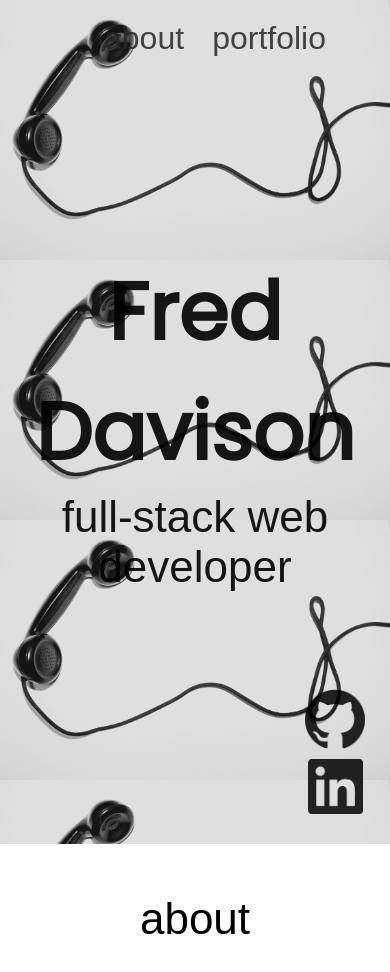
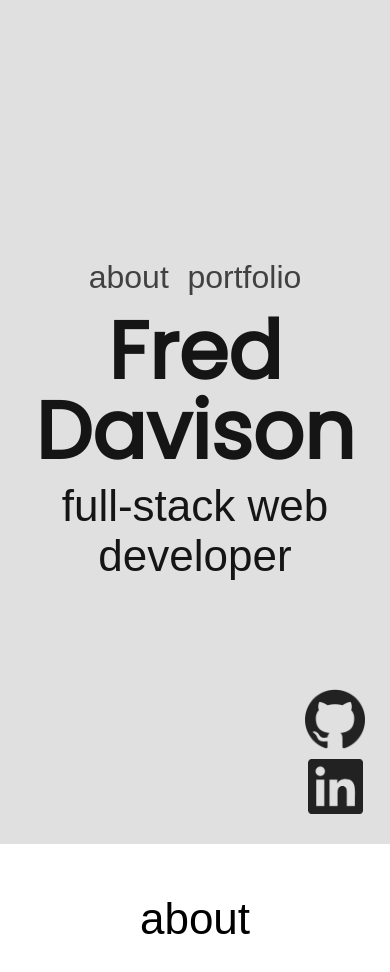
Before and after one commit to fdavison1/portfolio-mockup, a React (Create React App) app: page / in a window 390 px wide. Shown: the top 972 px of the page. Built offline with nearby package versions, Linux system fonts and the light colour scheme.

Commit message:
responsive

```diff
--- a/src/App.css
+++ b/src/App.css
@@ -21,7 +21,7 @@ margin: 0;
 }
 
 nav {
-  position: fixed;
+  position: absolute;
   right: 50px;
   top: 20px;
   display: flex;
@@ -80,3 +80,20 @@ img:hover {
   height: 55px;
   width: 55px;
 }
+
+@media (max-width: 500px){
+  .App {
+    background: white;
+    opacity: 1;
+    background-repeat: no-repeat;
+  }
+}
+
+@media (max-width: 500px){
+  nav {
+    display: flex;
+    justify-content: space-evenly;
+    position: static;
+    position: static;
+  }
+}
--- a/src/App.js
+++ b/src/App.js
@@ -6,7 +6,8 @@ const Title = styled.h1`
 font-family: Poppins, sans-serif;
 font-weight: 700
 padding: 0
-margin: 0
+margin: 10px
+line-height: 5rem
 font-size: 5rem
 opacity: 1`
 
@@ -39,7 +40,7 @@ opacity: .9
 
 const Div1 = styled.div`
 box-sizing: border-box
-height: 100vh
+height: 110vh
 padding: 50px
 background: white`
 
```
